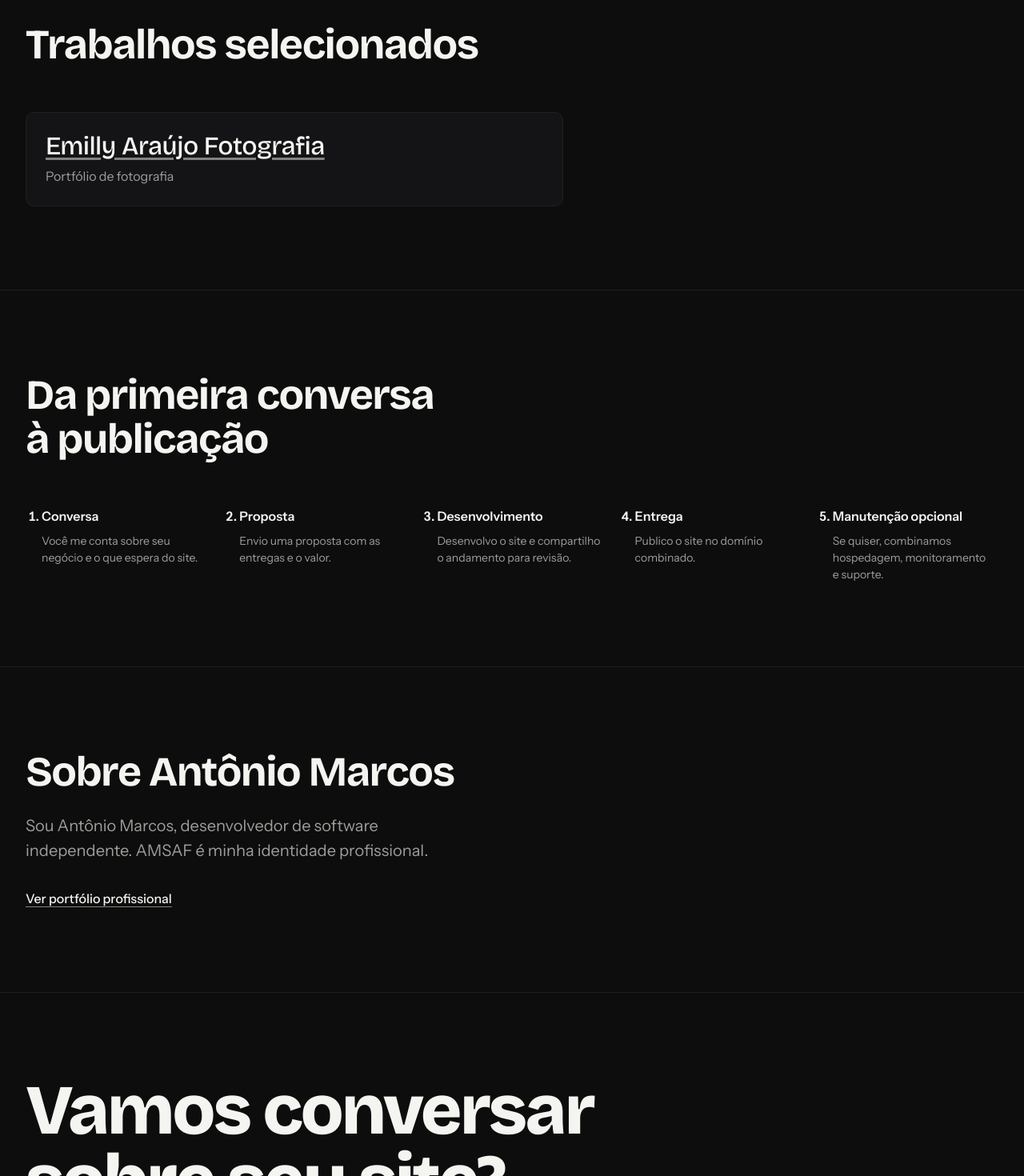
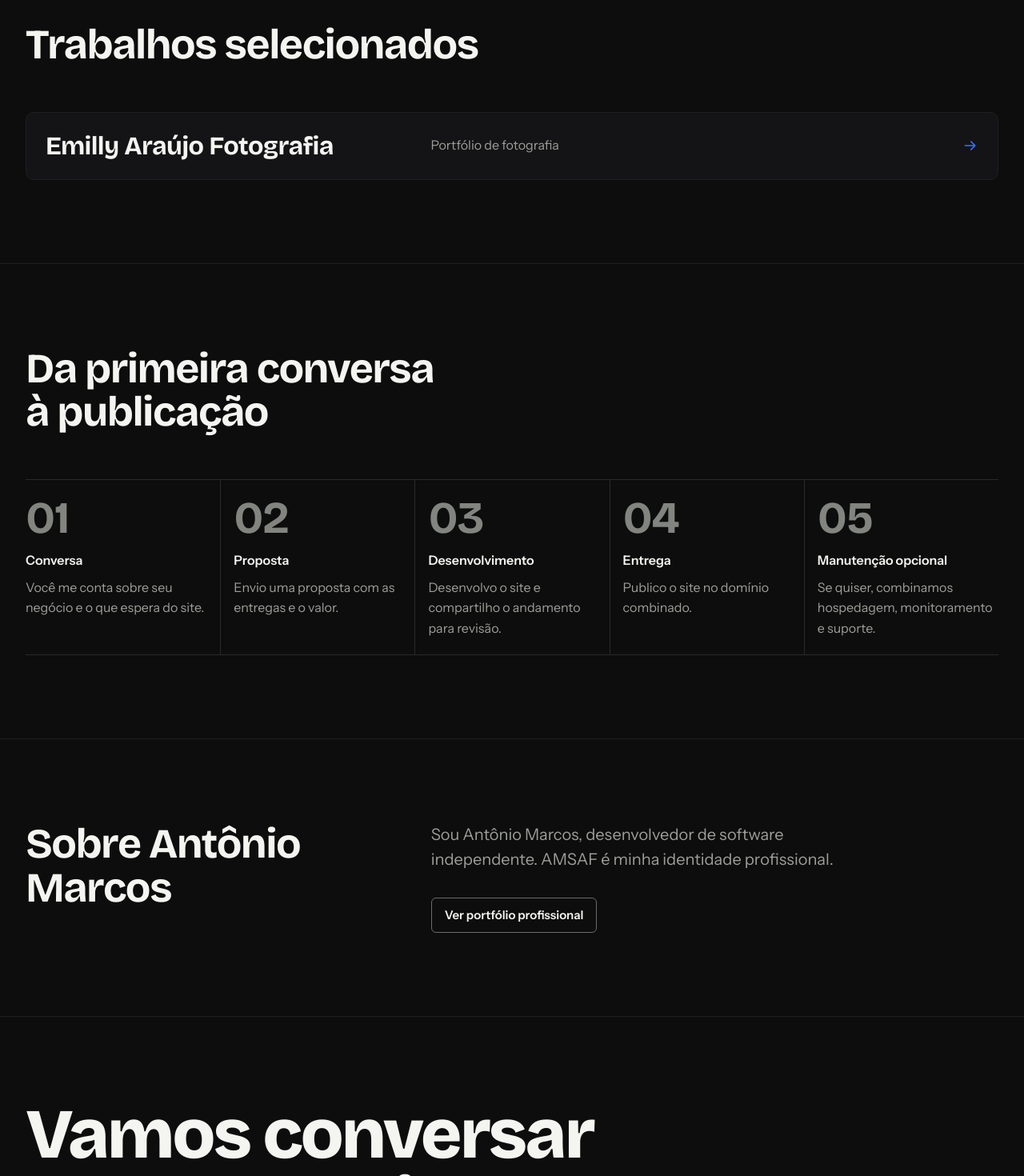
Before and after one commit to AMSDAF/amsaf-website, a Next.js app in the folder frontend/: page / in a window 1280 px wide. Shown: the part 2669-4139 px from the top of the page at 80% size. Built offline with nearby package versions, Linux system fonts and the light colour scheme.

Commit message:
feat: refine homepage work and process sections

```diff
--- a/frontend/src/app/(home)/page.tsx
+++ b/frontend/src/app/(home)/page.tsx
@@ -222,21 +222,37 @@ export default function Home() {
       <ContentSection
         content={{ id: "trabalhos", title: "Trabalhos selecionados" }}
       >
-        <ul className="mt-10 lg:mt-14">
+        <ul className="mt-10 space-y-4 lg:mt-14" role="list">
           {projects.map((project) => (
-            <li
-              className="max-w-2xl rounded-card border border-border bg-surface p-5 sm:p-6"
-              key={project.slug}
-            >
-              <h3 className="max-w-[18ch] font-display text-title">
-                <Link
-                  className={textLinkClass}
-                  href={projectDetailPath(project.slug)}
+            <li key={project.slug}>
+              <Link
+                aria-labelledby={`work-${project.slug}-title`}
+                className="group grid grid-cols-[minmax(0,1fr)_auto] items-center gap-x-4 gap-y-2 rounded-card border border-border bg-surface p-5 transition-[color,background-color,border-color] duration-150 ease-[ease] hover:border-border-strong hover:bg-surface-muted active:bg-surface-muted sm:p-6 lg:grid-cols-[minmax(0,5fr)_minmax(0,7fr)_auto] lg:gap-x-6"
+                href={projectDetailPath(project.slug)}
+              >
+                <h3
+                  className="max-w-[18ch] font-display text-title group-hover:text-accent-text group-active:text-accent-text"
+                  id={`work-${project.slug}-title`}
                 >
                   {project.title}
-                </Link>
-              </h3>
-              <p className="mt-2 text-content-muted">{project.summary}</p>
+                </h3>
+                <p className="col-start-1 row-start-2 text-content-muted lg:col-start-2 lg:row-start-1">
+                  {project.summary}
+                </p>
+                <svg
+                  aria-hidden="true"
+                  className="col-start-2 row-span-2 row-start-1 size-5 text-accent lg:col-start-3 lg:row-span-1"
+                  fill="none"
+                  focusable="false"
+                  stroke="currentColor"
+                  strokeLinecap="round"
+                  strokeLinejoin="round"
+                  strokeWidth="2"
+                  viewBox="0 0 24 24"
+                >
+                  <path d="M4 12h15m-6-6 6 6-6 6" />
+                </svg>
+              </Link>
             </li>
           ))}
         </ul>
@@ -248,13 +264,23 @@ export default function Home() {
           title: "Da primeira conversa à publicação",
         }}
       >
-        <ol className="mt-10 grid list-decimal lg:mt-14 gap-x-10 gap-y-4 pl-5 marker:font-semibold sm:grid-cols-2 lg:grid-cols-5">
-          {processSteps.map(({ title, description }) => (
-            <li key={title}>
-              <h3 className="font-semibold">{title}</h3>
-              <p className="mt-2 text-body-sm text-content-muted">
-                {description}
-              </p>
+        <ol
+          className="mt-10 grid gap-x-5 border-b border-rule sm:grid-cols-2 lg:mt-14 lg:grid-cols-5 lg:gap-0"
+          role="list"
+        >
+          {processSteps.map(({ title, description }, index) => (
+            <li
+              className="border-t border-rule py-5 lg:px-4 lg:not-first:border-l lg:first:pl-0 lg:last:pr-0"
+              key={title}
+            >
+              <span
+                aria-hidden="true"
+                className="font-display text-numeral text-content-subtle"
+              >
+                {String(index + 1).padStart(2, "0")}
+              </span>
+              <h3 className="mt-3 text-body font-semibold">{title}</h3>
+              <p className="mt-2 text-body text-content-muted">{description}</p>
             </li>
           ))}
         </ol>
@@ -264,12 +290,19 @@ export default function Home() {
         content={{
           id: "sobre",
           title: `Sobre ${professionalProfile.name}`,
-          description: professionalProfile.introduction,
         }}
+        headingLayout="beside-content"
       >
-        <Link className={`mt-8 ${textLinkClass}`} href="/portfolio">
-          Ver portfólio profissional
-        </Link>
+        <p className="max-w-[38ch] text-lede text-content-muted">
+          {professionalProfile.introduction}
+        </p>
+        <div className="mt-8">
+          <ActionLink
+            href="/portfolio"
+            label="Ver portfólio profissional"
+            variant="secondary"
+          />
+        </div>
       </ContentSection>
 
       <ContentSection
```
Also changed, not shown: 2 other files (tests, documents, lock files or other folders).
